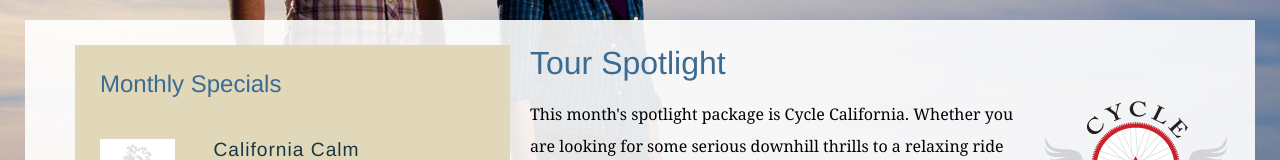
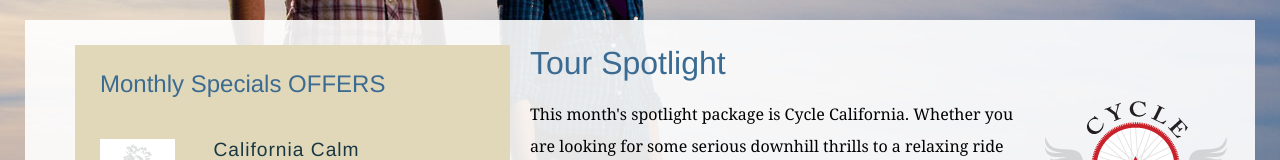
Before and after one commit to olegshevt/shipment-app, a plain HTML site: page index.html in a window 1280 px wide. Shown: the part 434-594 px from the top of the page. Drawn offline with Linux system fonts and the light colour scheme.

Commit message:
Updated Monthly spec offers

```diff
--- a/index.html
+++ b/index.html
@@ -70,7 +70,7 @@
 
         <div id="secondaryContent">
           <div id="specials" class="callOut">
-            <h1>Monthly Specials</h1>
+            <h1>Monthly Specials OFFERS</h1>
             <h2 class="top"><img src="assets/images/calm_bug.gif" alt="California Calm" width="75" height="75" />California Calm</h2>
             <p>Day Spa Package <br />
               <a href="tours/tour_detail_cycle.html">$250</a></p>
```
